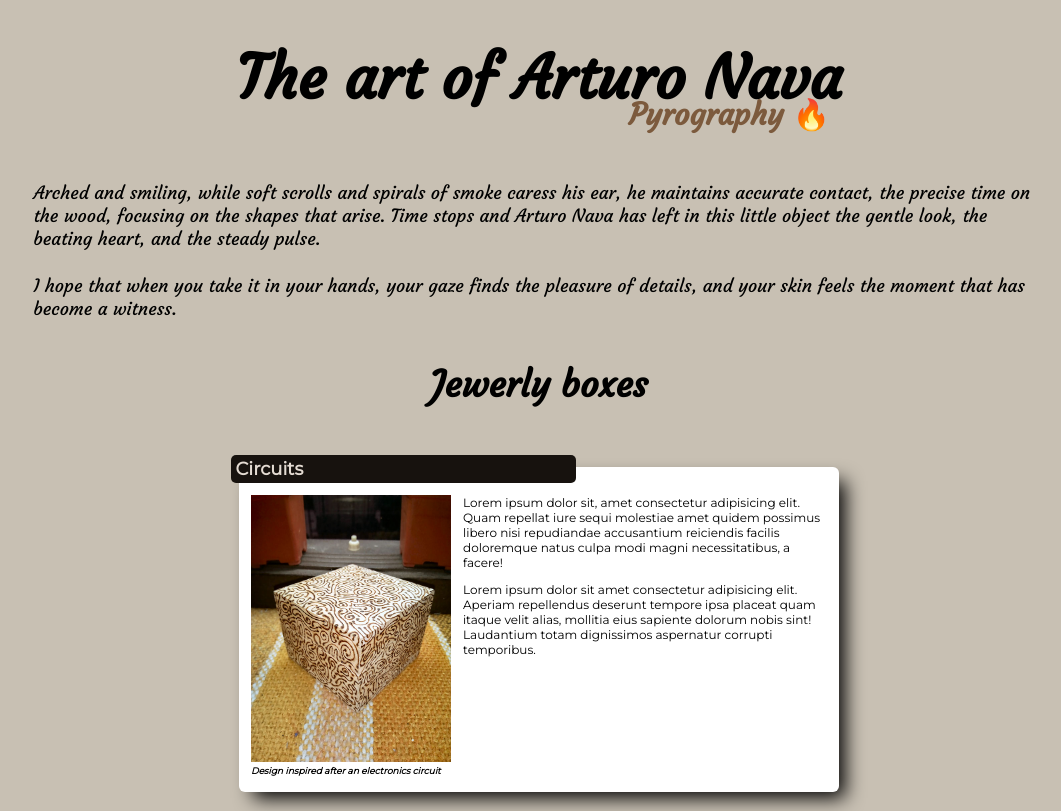
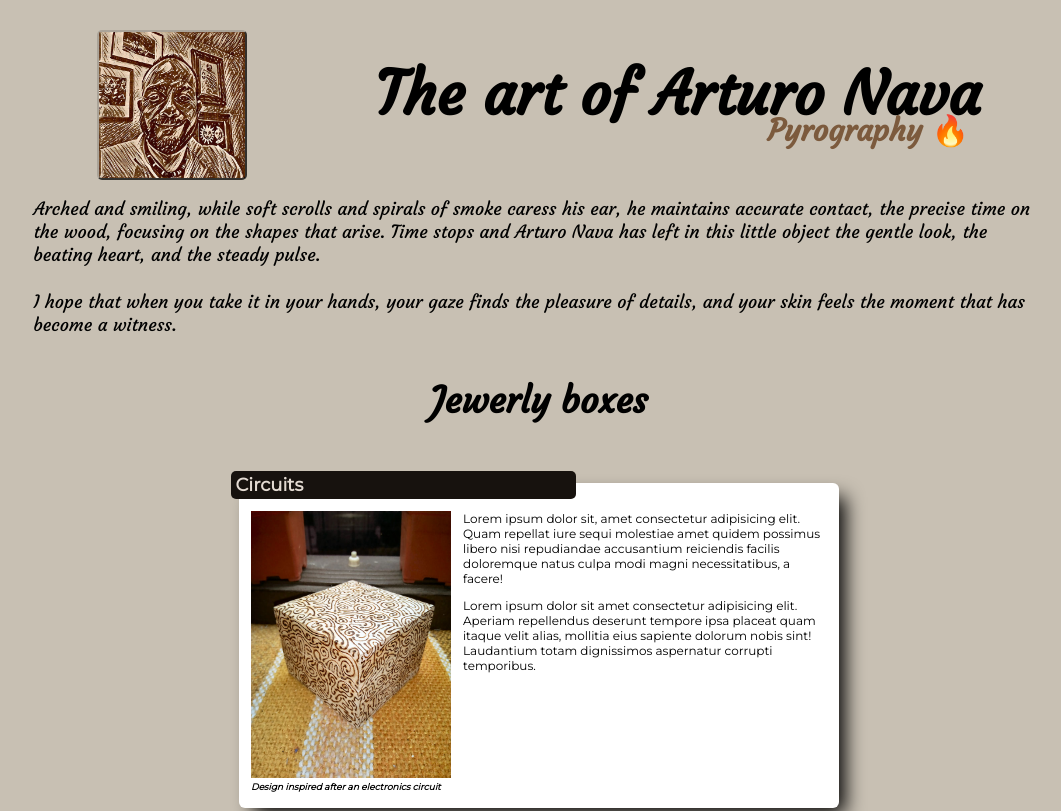
Before and after one commit to oscarnava/Pyrography-catalog, a plain HTML site: page index.html in a window 1280 px wide. Shown: the top 811 px of the page, without its empty margins (101-1162 px from the left). Drawn offline with Linux system fonts and the light colour scheme.

Commit message:
feat: Add author portrait

```diff
--- a/index.html
+++ b/index.html
@@ -11,9 +11,12 @@
 </head>
 <body>
   <header>
-    <div class="title">
-      <h1>The art of Arturo Nava</h1>
-      <h2>Pyrography 🔥</h2>
+    <div class="top">
+      <div class="portrait"></div>
+      <div class="title">
+        <h1>The art of Arturo Nava</h1>
+        <h2>Pyrography 🔥</h2>
+      </div>
     </div>
     <p>Arched and smiling, while soft scrolls and spirals of smoke caress his ear, he maintains accurate contact, the precise time on the wood, focusing on the shapes that arise. Time stops and Arturo Nava has left in this little object the gentle look, the beating heart, and the steady pulse.</p>
     <p>I hope that when you take it in your hands, your gaze finds the pleasure of details, and your skin feels the moment that has become a witness.</p>
--- a/styles/sass/styles.sass
+++ b/styles/sass/styles.sass
@@ -1,4 +1,6 @@
 $low-res: 420px
+$portrait-size: 150px
+$portrait-border-size: 2px
 $back-color: #c8c0b3
 $item-min-display-width: 300px  // 400px
 $item-max-display-width: 600px  // 600px
@@ -24,12 +26,35 @@ header
   flex-flow: column
   align-items: center
   width: 80%
-  margin: 0 auto
+  margin: 2rem auto 0
 
-  .title
-    display: inline-flex
-    flex-flow: column
-    margin: 0 auto
+  .top
+    width: 100%
+    display: flex
+    align-items: center
+    justify-content: space-around
+
+    @media only screen and (max-width: 800px)
+      flex-flow: column
+
+    .title
+      display: inline-flex
+      flex-flow: column
+      // margin: 0 auto
+
+    .portrait
+      width: $portrait-size
+      height: $portrait-size
+      // margin: 0 3rem
+      border-radius: 5px
+      background-image: url(../img/arturo.jpg)
+      background-repeat: no-repeat
+      background-size: cover
+      background-position: center
+      border-top: solid $portrait-border-size rgba(0,0,0,0.15)
+      border-left: solid $portrait-border-size rgba(0,0,0,0.15)
+      border-right: solid $portrait-border-size rgba(0,0,0,0.75)
+      border-bottom: solid $portrait-border-size rgba(0,0,0,0.75)
 
   h1
     font-size: 5rem
```
Also changed, not shown: img/arturo.jpg (added), styles/styles.css.
